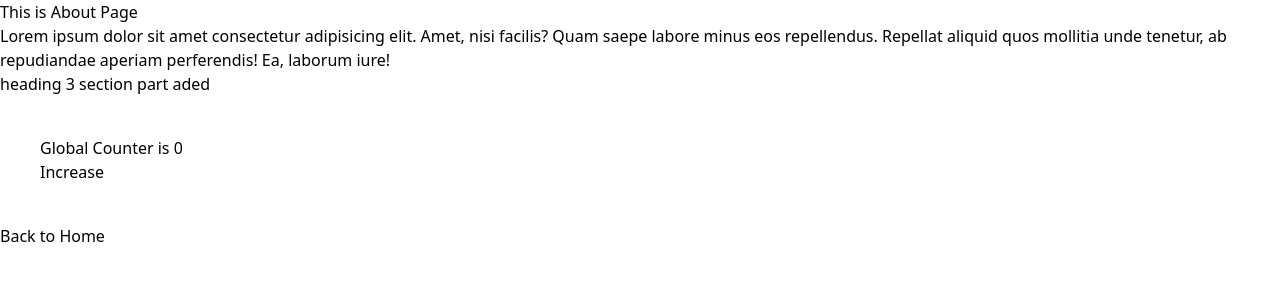
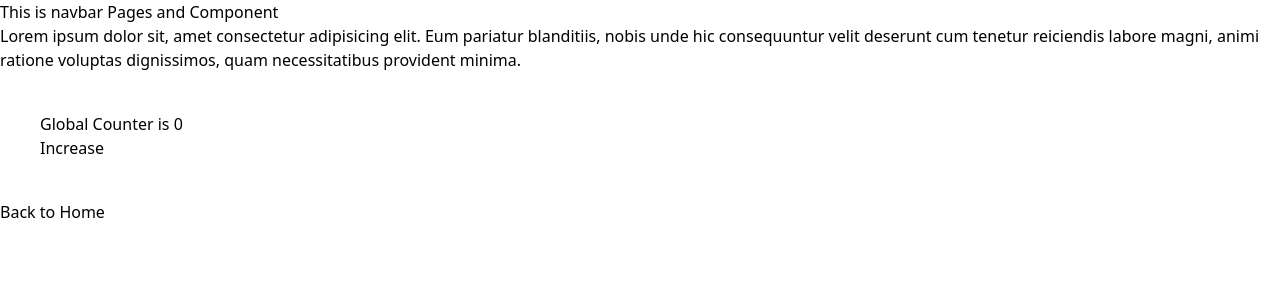
Before and after one commit to basudevkumer/react-test, a React (Vite) app: page /about in a window 1280 px wide. Shown: the top 300 px of the page. Built offline with nearby package versions, Linux system fonts and the light colour scheme.

Commit message:
added navbar component

```diff
--- a/src/page/About.jsx
+++ b/src/page/About.jsx
@@ -7,9 +7,15 @@ const About = () => {
 
   return (
     <div>
-      <h1>This is About Page</h1>
-      <p>Lorem ipsum dolor sit amet consectetur adipisicing elit. Amet, nisi facilis? Quam saepe labore minus eos repellendus. Repellat aliquid quos mollitia unde tenetur, ab repudiandae aperiam perferendis! Ea, laborum iure!</p>
-      <h3>heading 3 section part aded</h3>
+      <h4>This is navbar Pages and Component</h4>
+
+      <p>
+        Lorem ipsum dolor sit, amet consectetur adipisicing elit. Eum pariatur
+        blanditiis, nobis unde hic consequuntur velit deserunt cum tenetur
+        reiciendis labore magni, animi ratione voluptas dignissimos, quam
+        necessitatibus provident minima.
+      </p>
+
       <div className="p-10">
         <h1>Global Counter is {count}</h1>
         <button onClick={increment}>Increase</button>
```
